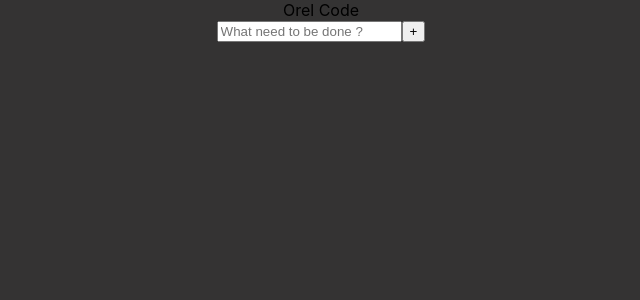
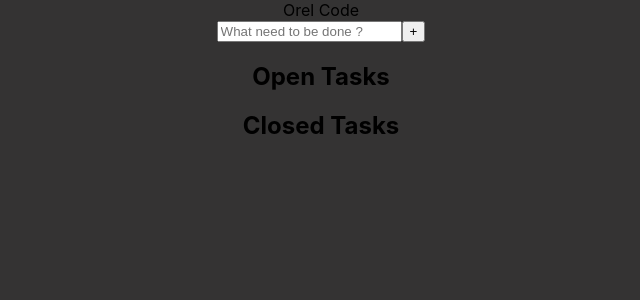
Before and after one commit to OrelAlon/task-manage, a React (Create React App) app: page / in a window 1280 px wide. Shown: the top 300 px of the page, without its empty margins (319-959 px from the left). Built offline with nearby package versions, Linux system fonts and the light colour scheme.

Commit message:
creating an initial structure of taskList and taskCard

```diff
--- a/src/App.tsx
+++ b/src/App.tsx
@@ -1,18 +1,14 @@
-import { useSelector } from "react-redux";
-import { RootState } from "./app/store";
-
 import AddTask from "./components/AddTask";
 
 import "./App.css";
+import TaskList from "./components/TaskList";
 
 function App() {
-  const tasks = useSelector((state: RootState) => state.task.tasks);
-  console.log(tasks);
-
   return (
     <div className='App'>
       Orel Code
       <AddTask />
+      <TaskList />
     </div>
   );
 }
--- /dev/null
+++ b/src/components/TaskCard.tsx
@@ -0,0 +1,24 @@
+import React from "react";
+
+type TaskCardProps = {
+  name: string;
+  id: string;
+  open: boolean;
+  index: number;
+  innerRef?: React.RefObject<HTMLDivElement>;
+};
+
+export default function TaskCard({ name, id, open, innerRef }: TaskCardProps) {
+  return (
+    <div
+      className={open ? "task-item open" : "task-item close"}
+      ref={innerRef}
+      draggable
+    >
+      {name}
+      <div className='update'></div>
+
+      <div className='delete'>X</div>
+    </div>
+  );
+}
--- /dev/null
+++ b/src/components/TaskList.tsx
@@ -0,0 +1,49 @@
+import { useSelector, useDispatch } from "react-redux";
+import { RootState } from "../app/store";
+import TaskCard from "./TaskCard";
+
+export default function TaskList() {
+  const dispatch = useDispatch();
+
+  const tasks = useSelector((state: RootState) => state.task.tasks);
+  const openTasks = tasks.filter((task) => task.open);
+  const closedTasks = tasks.filter((task) => !task.open);
+
+  console.log(openTasks);
+
+  return (
+    <>
+      <div className='grid'>
+        <div className='box'>
+          <h2>Open Tasks</h2>
+
+          {openTasks.map((task, index) => (
+            <div key={task.id} draggable>
+              <TaskCard
+                name={task.value}
+                id={task.id}
+                open={task.open}
+                index={index}
+              />
+            </div>
+          ))}
+        </div>
+
+        <div className='box'>
+          <h2>Closed Tasks</h2>
+
+          {closedTasks.map((task, index) => (
+            <div key={task.id} draggable>
+              <TaskCard
+                name={task.value}
+                id={task.id}
+                open={task.open}
+                index={index}
+              />
+            </div>
+          ))}
+        </div>
+      </div>
+    </>
+  );
+}
```
